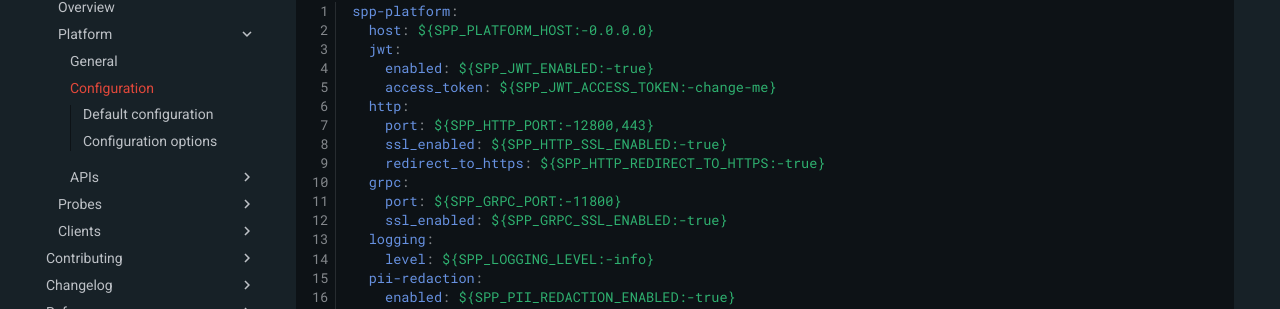
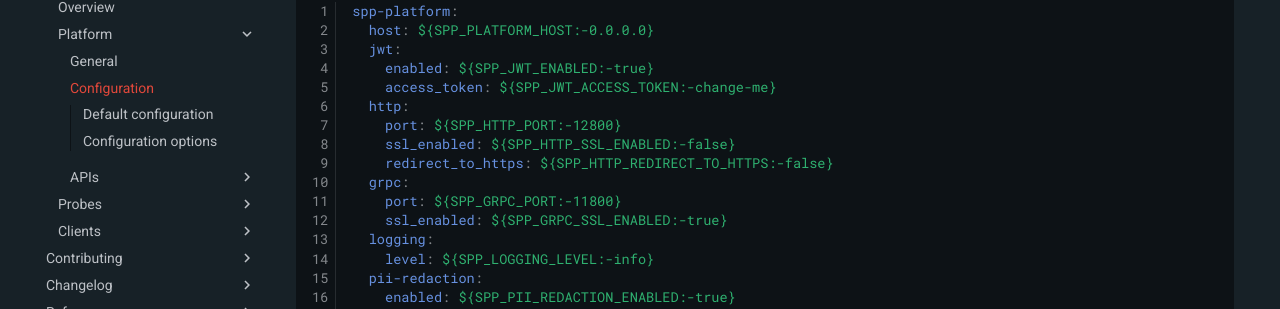
Before and after one commit to sourceplusplus/documentation, an MkDocs documentation site: the page built from docs/technology/platform/configuration.md, in a window 1280 px wide and 1400 px high. Shown: the part 239-548 px from the top of the window. Built offline with MkDocs 1.6.1 and Material for MkDocs 9.7.7, drawn with Linux system fonts in a browser that asks for light colours; comment, search, counter and statistics services are not loaded; the version menu is left out; some of the changed text lies outside the part shown.

Commit message:
ref: https://github.com/sourceplusplus/sourceplusplus/issues/447

```diff
--- a/docs/technology/platform/configuration.md
+++ b/docs/technology/platform/configuration.md
@@ -9,9 +9,9 @@ spp-platform:
     enabled: ${SPP_JWT_ENABLED:-true}
     access_token: ${SPP_JWT_ACCESS_TOKEN:-change-me}
   http:
-    port: ${SPP_HTTP_PORT:-12800,443}
-    ssl_enabled: ${SPP_HTTP_SSL_ENABLED:-true}
-    redirect_to_https: ${SPP_HTTP_REDIRECT_TO_HTTPS:-true}
+    port: ${SPP_HTTP_PORT:-12800}
+    ssl_enabled: ${SPP_HTTP_SSL_ENABLED:-false}
+    redirect_to_https: ${SPP_HTTP_REDIRECT_TO_HTTPS:-false}
   grpc:
     port: ${SPP_GRPC_PORT:-11800}
     ssl_enabled: ${SPP_GRPC_SSL_ENABLED:-true}
@@ -73,10 +73,10 @@ skywalking-oap:
 | **spp-platform:jwt:enabled**            | true      | Whether or not to enabled jwt access                             |
 | **spp-platform:jwt:access_token**       | change-me | System access token                                              |
 | **spp-platform:http:port**              | 12800     | Port to listen on for http connections                           |
-| **spp-platform:http:ssl_enabled**       | true      | Whether or not to use SSL on http(s) connections                 |
-| **spp-platform:http:redirect_to_https** | true      | Whether or not redirect http connections to https                |
+| **spp-platform:http:ssl_enabled**       | false     | Whether or not to use SSL on http(s) connections                 |
+| **spp-platform:http:redirect_to_https** | false     | Whether or not redirect http connections to https                |
 | **spp-platform:grpc:port**              | 11800     | Port to listen on for GRPC connections                           |
-| **spp-platform:grpc:ssl_enabled**       | 11800     | Whether or not to use SSL on GRPC connections                    |
+| **spp-platform:grpc:ssl_enabled**       | false     | Whether or not to use SSL on GRPC connections                    |
 | **spp-platform:logging:level**          | info      | Platform logging level                                           |
 | **storage:selector**                    | memory    | Where live data is saved                                         |
 | **storage:redis:host**                  | localhost | Host to connect to Redis                                         |
```
Also changed, not shown: docs/technology/probes/configuration.md (+1 -1 lines).
